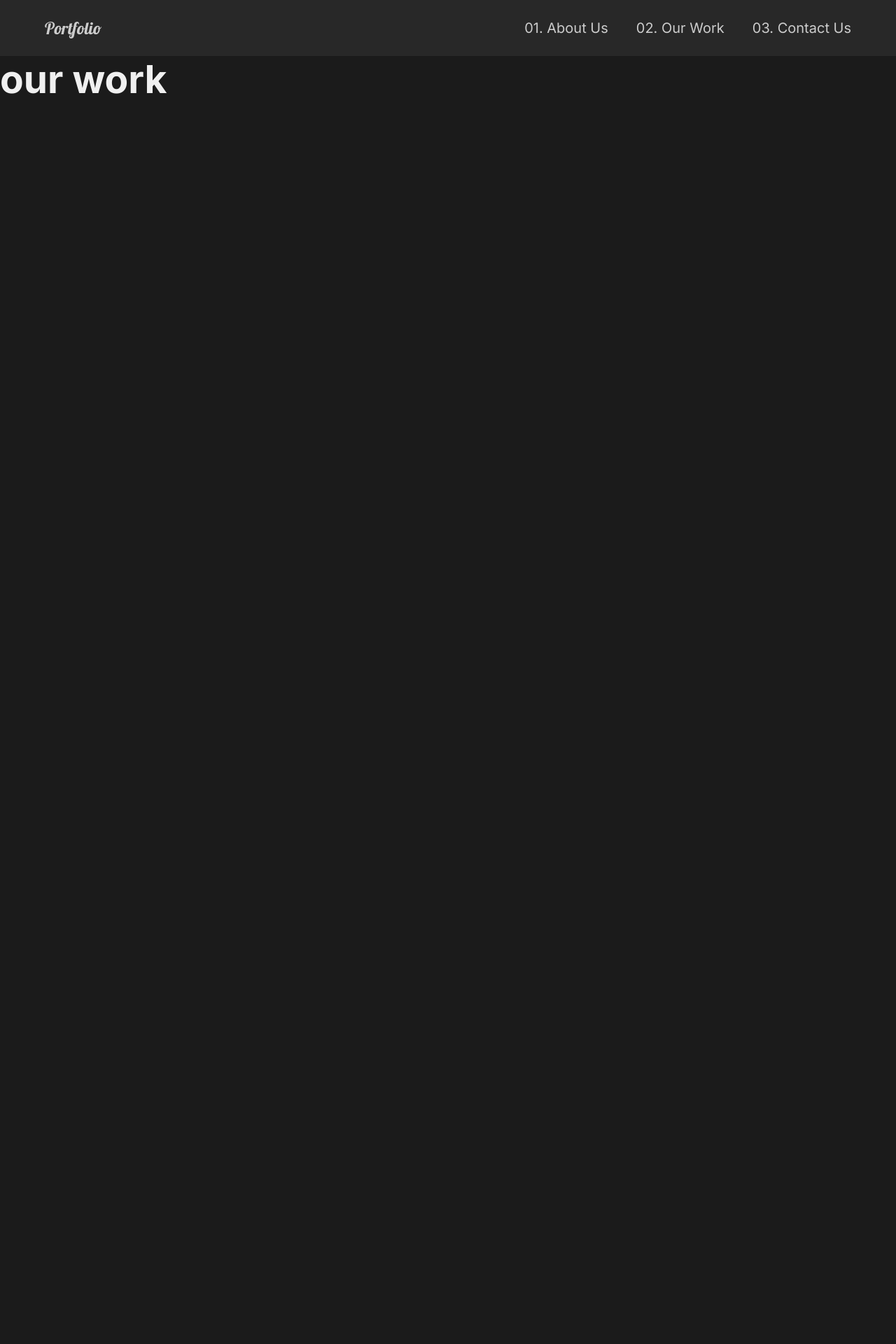
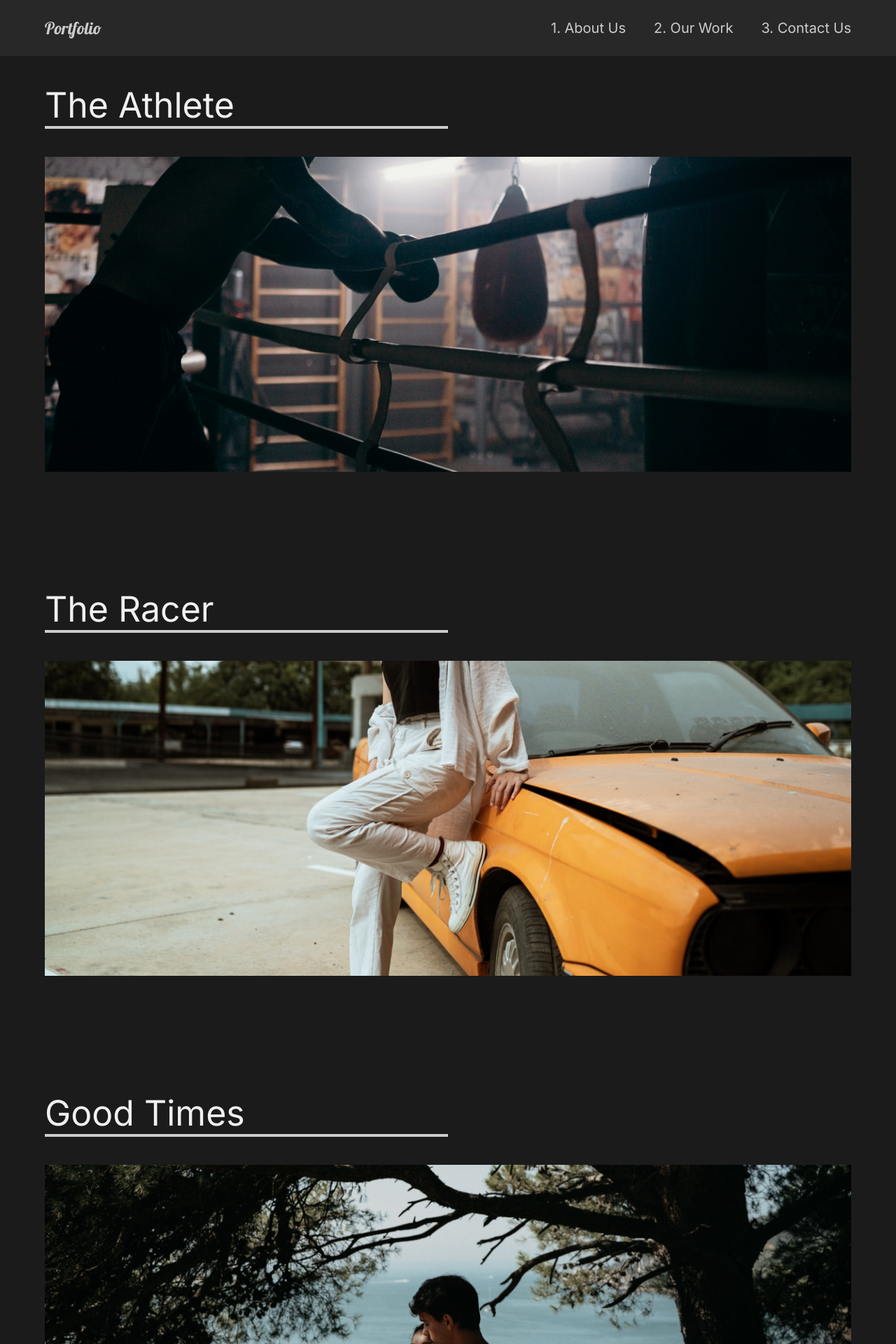
Before and after one commit to infjdeepak/portfolio-website-react, a React (Create React App) app: page /work in a window 1280 px wide. Shown: the top 1920 px of the page at 70% size. Before the commit the page ends 800 px from the top, so only its background shows below. Built offline with nearby package versions, Linux system fonts and the light colour scheme.

Commit message:
added our work

```diff
--- a/src/App.js
+++ b/src/App.js
@@ -2,6 +2,7 @@ import GlobalStyles from "./components/GlobalStyles";
 import Nav from "./components/Nav";
 import AboutUs from "./pages/AboutUs";
 import OurWork from "./pages/OurWork";
+import MovieDetails from "./pages/MovieDetails";
 import ContactUs from "./pages/ContactUs";
 import { Routes, Route } from "react-router-dom";
 function App() {
@@ -12,6 +13,7 @@ function App() {
       <Routes>
         <Route path="/" element={<AboutUs />} />
         <Route path="/work" element={<OurWork />} />
+        <Route path="/work/:id" element={<MovieDetails />} />
         <Route path="/contact" element={<ContactUs />} />
       </Routes>
     </div>
--- a/src/components/Nav.js
+++ b/src/components/Nav.js
@@ -11,13 +11,13 @@ const Nav = () => {
         </div>
         <ul className="nav-links">
           <li>
-            <Link to="/">01. About Us</Link>
+            <Link to="/">1. About Us</Link>
           </li>
           <li>
-            <Link to="/work">02. Our Work</Link>
+            <Link to="/work">2. Our Work</Link>
           </li>
           <li>
-            <Link to="/contact">03. Contact Us</Link>
+            <Link to="/contact">3. Contact Us</Link>
           </li>
         </ul>
       </Navbar>
--- /dev/null
+++ b/src/movieState.js
@@ -0,0 +1,81 @@
+//Import Images
+import athlete from "./img/athlete-small.png";
+import goodtimes from "./img/goodtimes-small.png";
+import theracer from "./img/theracer-small.png";
+import athlete2 from "./img/athlete2.png";
+import goodtimes2 from "./img/good-times2.jpg";
+import theracer2 from "./img/the-racer2.jpg";
+
+export const MovieState = () => {
+  return [
+    {
+      title: "The Athlete",
+      mainImg: athlete,
+      secondaryImg: athlete2,
+      url: "/work/the-athlete",
+      awards: [
+        {
+          title: "Truly A masterpiece",
+          description:
+            "“Lorem Ipsum is simply dummy text of the printing and typesetting industry.”",
+        },
+        {
+          title: "Fresh look on a brutal sport.",
+          description:
+            "“Lorem Ipsum is simply dummy text of the printing and typesetting industry.”",
+        },
+        {
+          title: "It’s okay lmao.",
+          description:
+            "“Lorem Ipsum is simply dummy text of the printing and typesetting industry.”",
+        },
+      ],
+    },
+    {
+      title: "Good Times",
+      mainImg: goodtimes,
+      url: "/work/good-times",
+      secondaryImg: goodtimes2,
+      awards: [
+        {
+          title: "Truly A masterpiece",
+          description:
+            "“Lorem Ipsum is simply dummy text of the printing and typesetting industry.”",
+        },
+        {
+          title: "Fresh look on a brutal sport.",
+          description:
+            "“Lorem Ipsum is simply dummy text of the printing and typesetting industry.”",
+        },
+        {
+          title: "It’s okay lmao.",
+          description:
+            "“Lorem Ipsum is simply dummy text of the printing and typesetting industry.”",
+        },
+      ],
+    },
+    {
+      title: "The Racer",
+      mainImg: theracer,
+      url: "/work/the-racer",
+      secondaryImg: theracer2,
+      awards: [
+        {
+          title: "Truly A masterpiece",
+          description:
+            "“Lorem Ipsum is simply dummy text of the printing and typesetting industry.”",
+        },
+        {
+          title: "Fresh look on a brutal sport.",
+          description:
+            "“Lorem Ipsum is simply dummy text of the printing and typesetting industry.”",
+        },
+        {
+          title: "It’s okay lmao.",
+          description:
+            "“Lorem Ipsum is simply dummy text of the printing and typesetting industry.”",
+        },
+      ],
+    },
+  ];
+};
--- /dev/null
+++ b/src/pages/MovieDetails.js
@@ -0,0 +1,100 @@
+import { MovieState } from "../movieState.js";
+import { useLocation } from "react-router-dom";
+import { useEffect, useState } from "react";
+import styled from "styled-components";
+const MovieDetails = () => {
+  const url = useLocation().pathname;
+  const [movies, setMovies] = useState(MovieState);
+  const [movie, setMovie] = useState(null);
+  useEffect(() => {
+    const currentMovie = movies.filter((stateMovie) => stateMovie.url === url);
+    setMovie(currentMovie[0]);
+  }, [movie, url]);
+
+  return (
+    <>
+      {movie && (
+        <Details>
+          <Headline>
+            <h2>{movie.title}</h2>
+            <img src={movie.mainImg} alt="" />
+          </Headline>
+          <Awards>
+            {movie.awards.map((award) => (
+              <Award
+                title={award.title}
+                description={award.description}
+                key={award.title}
+              />
+            ))}
+          </Awards>
+          <DisplayImage>
+            <img src={movie.secondaryImg} alt="" />
+          </DisplayImage>
+        </Details>
+      )}
+    </>
+  );
+};
+
+//styled components
+const Details = styled.div``;
+const Headline = styled.div`
+  min-height: 90vh;
+  min-height: 90svh;
+  display: flex;
+  flex-direction: column;
+  justify-content: center;
+  align-items: center;
+  h2 {
+    text-align: center;
+    margin-bottom: 2rem;
+  }
+  img {
+    width: 100%;
+    height: 40rem;
+    object-fit: cover;
+    object-position: bottom;
+  }
+`;
+const Awards = styled.div`
+  min-height: 90vh;
+  min-height: 90svh;
+  display: flex;
+  flex-wrap: wrap;
+  justify-content: center;
+  align-items: center;
+  padding: 2rem 5%;
+`;
+const AwardStyle = styled.div`
+  padding: 4rem 2rem;
+  height: 26rem;
+  flex: 1 1 30rem;
+  .line {
+    width: 100%;
+    background: #23d997;
+    height: 0.4rem;
+    margin-top: 1rem;
+  }
+`;
+const DisplayImage = styled.div`
+  img {
+    width: 100%;
+    max-height: 60rem;
+    object-fit: cover;
+    object-position: bottom;
+  }
+`;
+//award component
+const Award = ({ title, description }) => {
+  return (
+    <>
+      <AwardStyle>
+        <h3>{title}</h3>
+        <div className="line"></div>
+        <p>{description}</p>
+      </AwardStyle>
+    </>
+  );
+};
+export default MovieDetails;
--- a/src/pages/OurWork.js
+++ b/src/pages/OurWork.js
@@ -1,8 +1,62 @@
+import athleteSmall from "../img/athlete-small.png";
+import goodtimeSmall from "../img/goodtimes-small.png";
+import theracerSmall from "../img/theracer-small.png";
+import styled from "styled-components";
+import { Link } from "react-router-dom";
 const OurWork = () => {
   return (
-    <div>
-      <h1>our work</h1>
-    </div>
+    <Work>
+      <Movie>
+        <h2>The Athlete</h2>
+        <div className="line"></div>
+        <Link to="/work/the-athlete">
+          <img src={athleteSmall} alt="the athlete" />
+        </Link>
+      </Movie>
+
+      <Movie>
+        <h2>The Racer</h2>
+        <div className="line"></div>
+        <Link to="/work/the-racer">
+          <img src={theracerSmall} alt="the racer" />
+        </Link>
+      </Movie>
+
+      <Movie>
+        <h2>Good Times</h2>
+        <div className="line"></div>
+        <Link to="/work/good-times">
+          <img src={goodtimeSmall} alt="good times" />
+        </Link>
+      </Movie>
+    </Work>
   );
 };
+
+//styled components
+const Work = styled.div`
+  width: 90%;
+  margin: auto;
+`;
+const Movie = styled.div`
+  min-height: 90vh;
+  min-height: 90svh;
+  padding: 4rem 0;
+  .line {
+    width: 50%;
+    background: #cccccc;
+    height: 0.4rem;
+    margin-bottom: 4rem;
+  }
+  img {
+    width: 100%;
+    height: 45rem;
+    object-fit: cover;
+    object-position: bottom;
+    transition: all 0.9s ease;
+  }
+`;
+const Hide = styled.div`
+  overflow: hidden;
+`;
 export default OurWork;
--- a/src/styles.js
+++ b/src/styles.js
@@ -2,7 +2,7 @@ import styled from "styled-components";
 export const About = styled.div`
   min-height: 90vh;
   min-height: 90svh;
-  padding: 2rem 5%;
+  padding: 4rem 5%;
   display: flex;
   align-items: center;
   flex-wrap: wrap;
```
Also changed, not shown: src/components/ServicesSection.js (+3 -3 lines).
